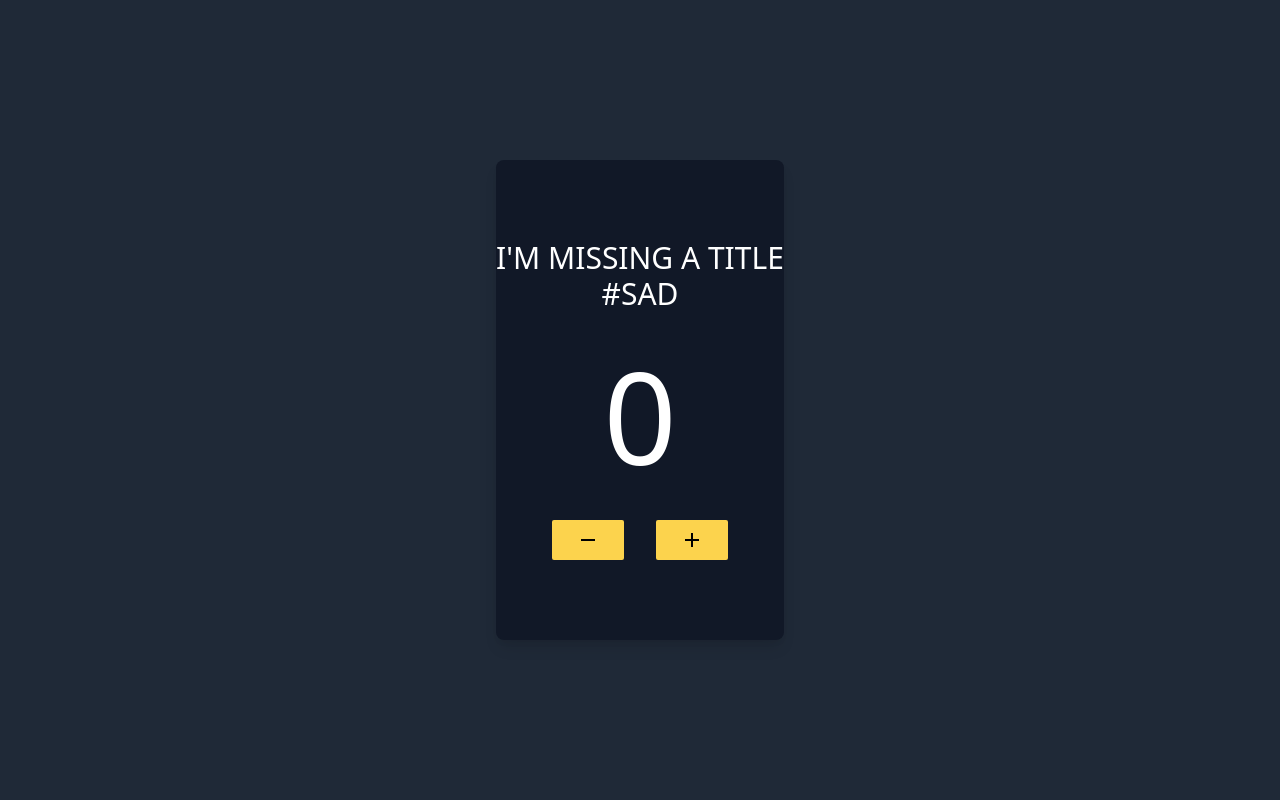
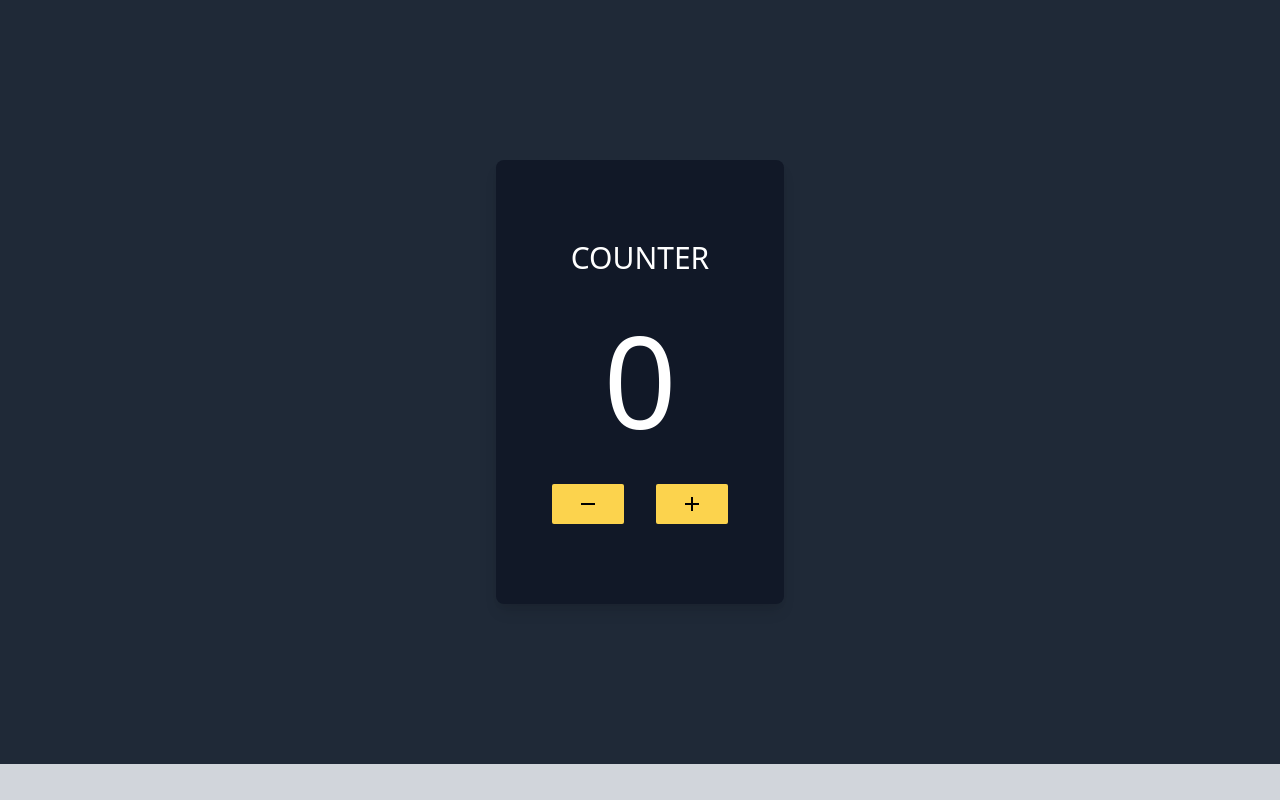
Before and after one commit to PhilippeTrudel/ComponentDemo, a Nuxt app: page / in a window 1280 px wide. Shown: the top 800 px of the page. Built offline with nearby package versions, Linux system fonts and the light colour scheme.

Commit message:
passing props to components

```diff
--- a/pages/index.vue
+++ b/pages/index.vue
@@ -1,6 +1,6 @@
 <template>
 <div>
-  <component v-bind:is="component" v-for="component in components" :key="component" />
+  <component v-bind:is="component.cpn" v-bind="component" v-for="component in components" :key="component.name" />
 </div>
 </template>
 
@@ -15,8 +15,9 @@ export default {
   },
 
   // You can call them by name or by components, even by renaming them
+  // you can even pass props to them with the v-bind
   data: () => ({
-    components : ["kek", 'kekw',]
+    components : [{cpn: 'kek', title: 'Counter'}, {cpn: 'kekw', name: 'Todo'},]
   })
 }
 </script>
```
